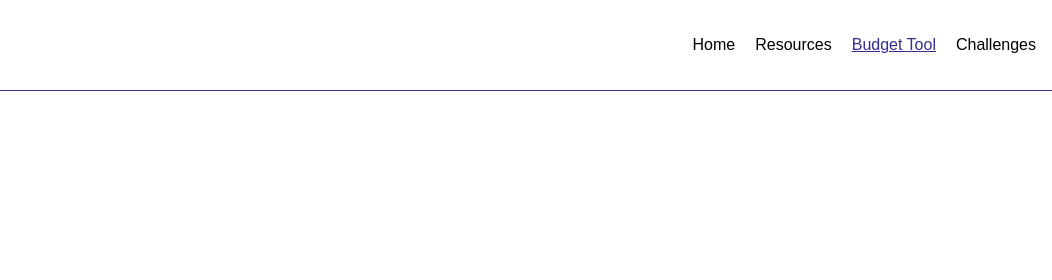
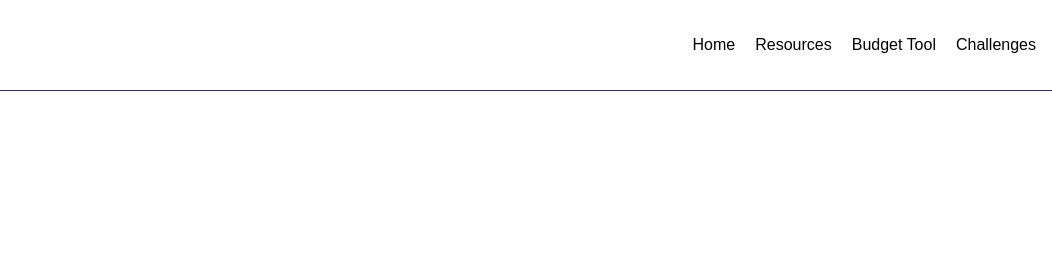
Before and after one commit to IanKreger/GradGoals, a plain HTML site: page Frontend/Budget.html in a window 1280 px wide. Shown: the top 280 px of the page, 154-1206 px from the left. Drawn offline with Linux system fonts and the light colour scheme.

Commit message:
Fixed underline glitch

```diff
--- a/Frontend/style.css
+++ b/Frontend/style.css
@@ -76,12 +76,6 @@ nav ul {
   padding: 0;
 }
 
-/*  Navigation Underline */
-nav a.active {
-  color: #342f8f;
-  text-decoration: underline;
-}
-
 
 /*  Profile icon  */
 nav img {
```
